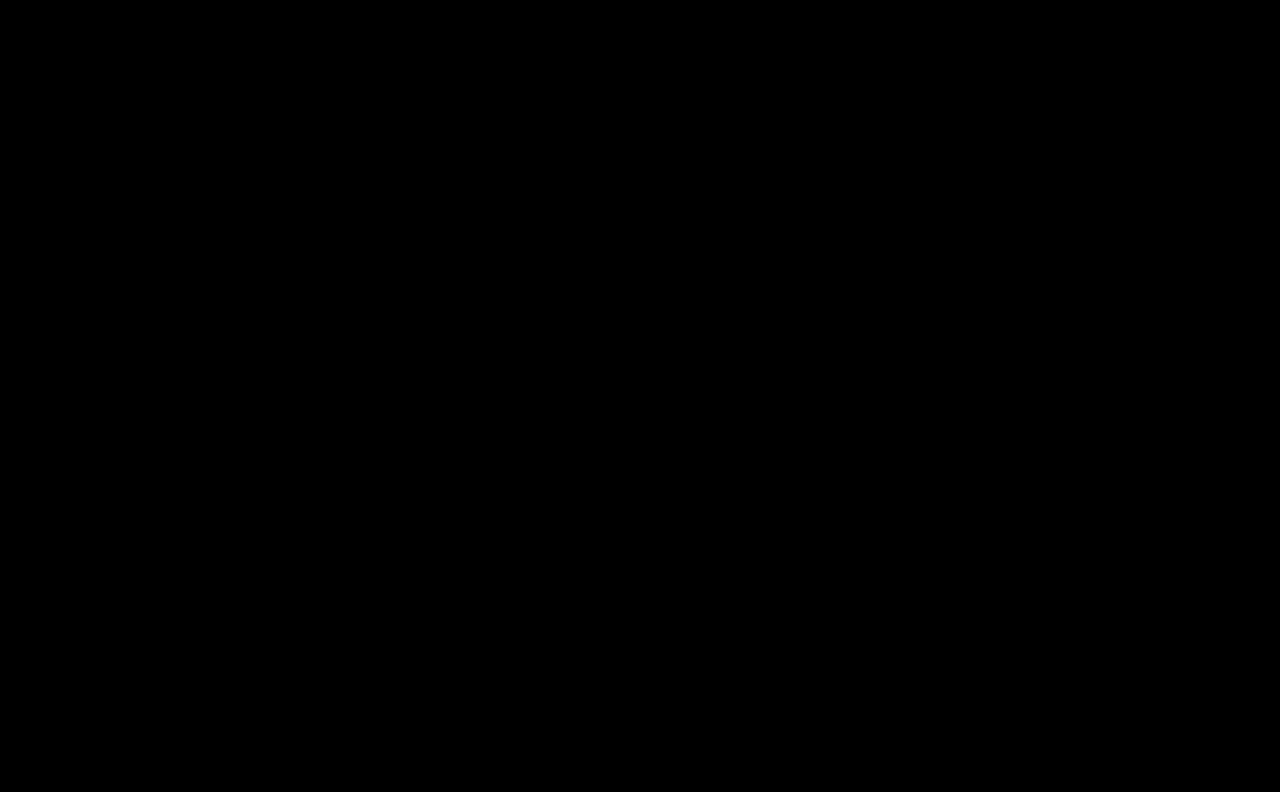
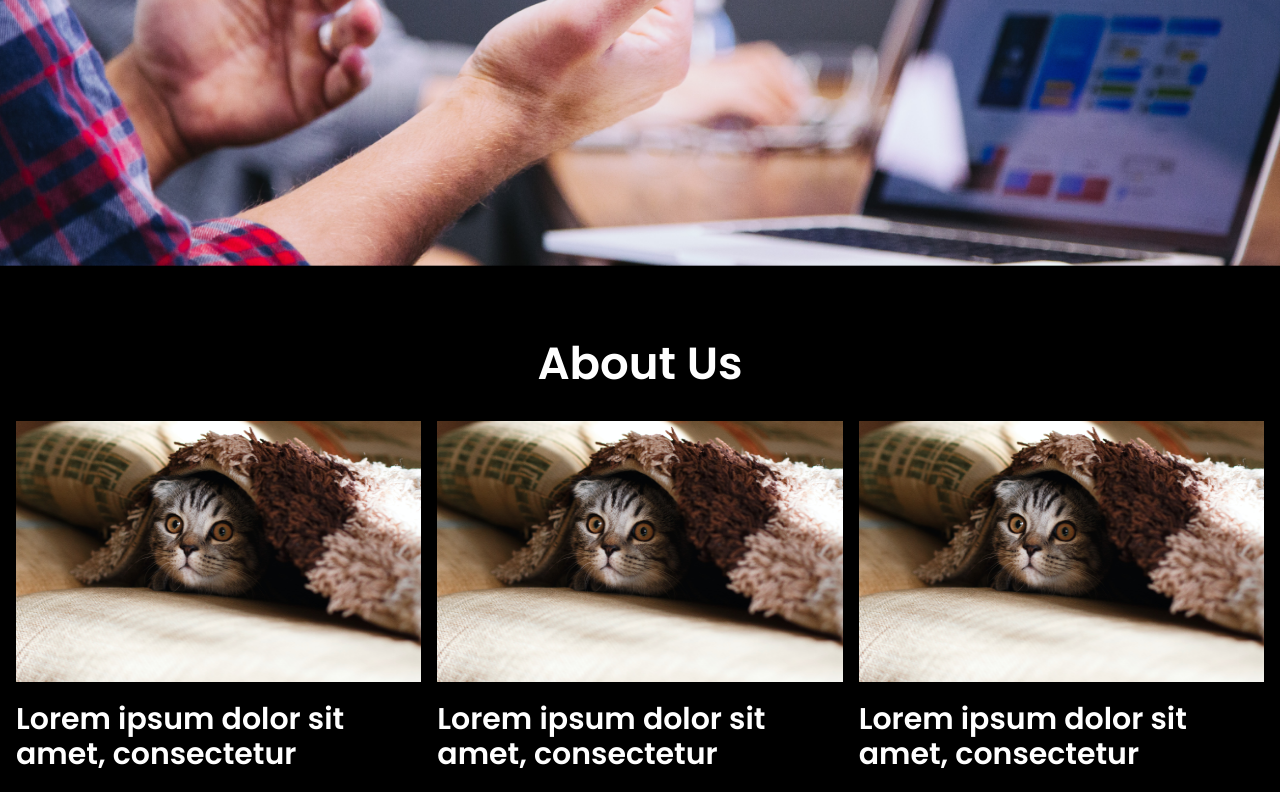
Before and after one commit to wijayakaa/learn-slicing-nextjs, a Next.js app: page /blog in a window 1280 px wide. Shown: the part 300-1092 px from the top of the page. Before the commit the page ends 800 px from the top, so only its background shows below. Built offline with nearby package versions, Linux system fonts and the light colour scheme.

Commit message:
feat: [BW] make-blog-page

```diff
--- a/app/blog/page.jsx
+++ b/app/blog/page.jsx
@@ -1,10 +1,59 @@
-import React from 'react'
+import React from 'react';
+import Image from 'next/image';
+import banner from '../../public/about/banner.png';
+import { Poppins } from 'next/font/google';
+import Link from 'next/link';
+import { blog } from '@/data/blog';
 
+
+const poppins  = Poppins({subsets: ['latin'], weight: "600"});
 const Blog = () => {
   return (
-    <div>
-      Blog
-    </div>
+    <section>
+      <div>
+        <div className="banner-page">
+          <Image src={banner} alt="banner" className='w-full' />
+        </div>
+        <div className="container mx-auto px px-4 py-16 2xl:px-0">
+          <h2 className={`title-page ${poppins.className}`}>About Us</h2>
+            <div className="grid grid-cols-3 gap-y-8 gap-x-4">
+              {blog.map((item, i) => {
+                return (
+                  <div key={i} className="item-blog">
+                    <div className="thumb w-100 h-[261px] relative mb-[20px]">
+                      <Image src={item.thumbnail} alt="thumbnail" fill/>
+                    </div>
+                    <h2 className={`text-[30px] font-bold ${poppins.className} leading-[35px] mb-4`}>{item.title}</h2>
+                    <p className='text-[16px]'>{item.desc}</p>
+                    <div className='text-right mt-4'>
+                      <Link href={item.url} className='underline'> Read More </Link>
+                    </div>
+                  </div>
+                )})}
+            </div>
+
+          <div className="mt-8">
+              <ul className='pagination flex justify-center items-center'>
+                <li className=''>
+                  <Link className='' href="#">1</Link>
+                </li>
+                <li>
+                  <Link href="#">2</Link>
+                </li>
+                <li>
+                  <Link href="#" className='text-black font-bold'>3</Link>
+                </li>
+                <li>
+                  <Link href="#">4</Link>
+                </li>
+                <li>
+                  <Link href="#">5</Link>
+                </li>
+              </ul>
+          </div>
+        </div>
+      </div>
+    </section>
   )
 }
 
--- a/app/globals.css
+++ b/app/globals.css
@@ -46,3 +46,11 @@ p:last-of-type{
 .title-page{
   @apply text-center text-[45px] leading-[67px] mb-6 ;
 }
+
+.pagination li{
+  @apply py-[11px] px-[18px] rounded-[8px] bg-white;
+}
+
+.pagination li a {
+  @apply text-black font-bold;
+}
--- /dev/null
+++ b/data/blog.js
@@ -0,0 +1,38 @@
+export const blog = [
+    {
+        title:'Lorem ipsum dolor sit amet, consectetur',
+        desc:'Lorem ipsum dolor sit amet, consectetur adipiscing elit. Mauris in euismod ipsum, sagittis condimentum ex. Sed aliquam tellus malesuada...',
+        url:'#',
+        thumbnail:'/blog/image-kucing.png'
+    },
+    {
+        title:'Lorem ipsum dolor sit amet, consectetur',
+        desc:'Lorem ipsum dolor sit amet, consectetur adipiscing elit. Mauris in euismod ipsum, sagittis condimentum ex. Sed aliquam tellus malesuada...',
+        url:'#',
+        thumbnail:'/blog/image-kucing.png'
+    },
+    {
+        title:'Lorem ipsum dolor sit amet, consectetur',
+        desc:'Lorem ipsum dolor sit amet, consectetur adipiscing elit. Mauris in euismod ipsum, sagittis condimentum ex. Sed aliquam tellus malesuada...',
+        url:'#',
+        thumbnail:'/blog/image-kucing.png'
+    },
+    {
+        title:'Lorem ipsum dolor sit amet, consectetur',
+        desc:'Lorem ipsum dolor sit amet, consectetur adipiscing elit. Mauris in euismod ipsum, sagittis condimentum ex. Sed aliquam tellus malesuada...',
+        url:'#',
+        thumbnail:'/blog/image-kucing.png'
+    },
+    {
+        title:'Lorem ipsum dolor sit amet, consectetur',
+        desc:'Lorem ipsum dolor sit amet, consectetur adipiscing elit. Mauris in euismod ipsum, sagittis condimentum ex. Sed aliquam tellus malesuada...',
+        url:'#',
+        thumbnail:'/blog/image-kucing.png'
+    },
+    {
+        title:'Lorem ipsum dolor sit amet, consectetur',
+        desc:'Lorem ipsum dolor sit amet, consectetur adipiscing elit. Mauris in euismod ipsum, sagittis condimentum ex. Sed aliquam tellus malesuada...',
+        url:'#',
+        thumbnail:'/blog/image-kucing.png'
+    }
+]
```
Also changed, not shown: public/blog/image-kucing.png (added).
